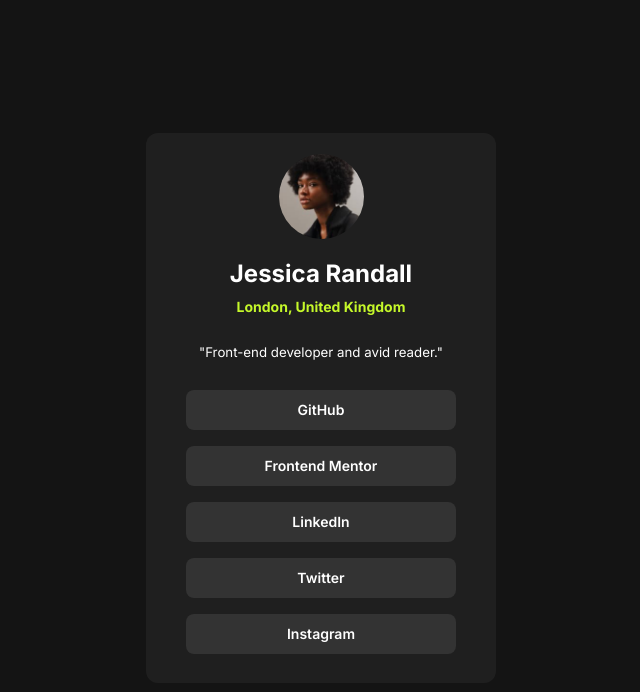
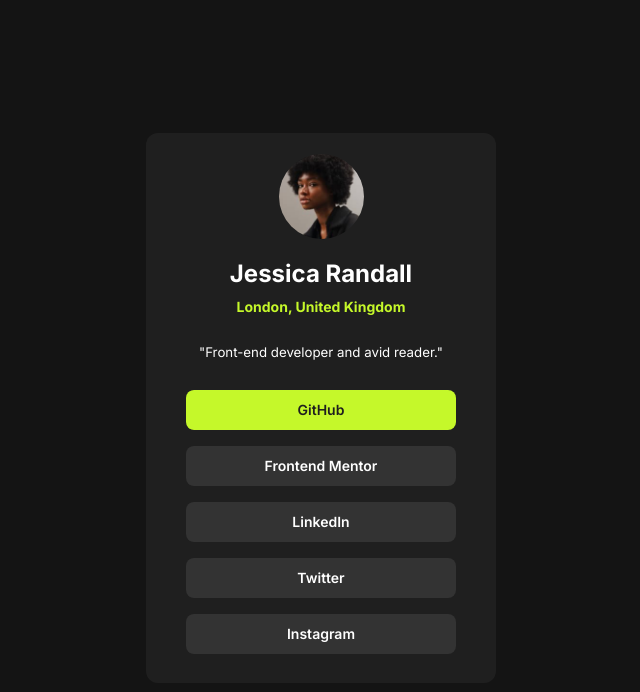
Before and after one commit to KhaledElOrbany/social-links-profile, a plain HTML site: page index.html in a window 1280 px wide. In both pictures the pointer is over the element "GitHub". Shown: the whole page, without its empty margins (319-959 px from the left). Drawn offline with Linux system fonts and the light colour scheme.

Commit message:
Add hover effect to social account cards in style.css

```diff
--- a/assets/css/style.css
+++ b/assets/css/style.css
@@ -66,3 +66,9 @@
   justify-content: center;
   border-radius: 8px;
 }
+
+.social-account-card:hover {
+  cursor: pointer;
+  color:  hsl(0, 0%, 12%);
+  background-color: hsl(75, 94%, 57%);
+}
```
